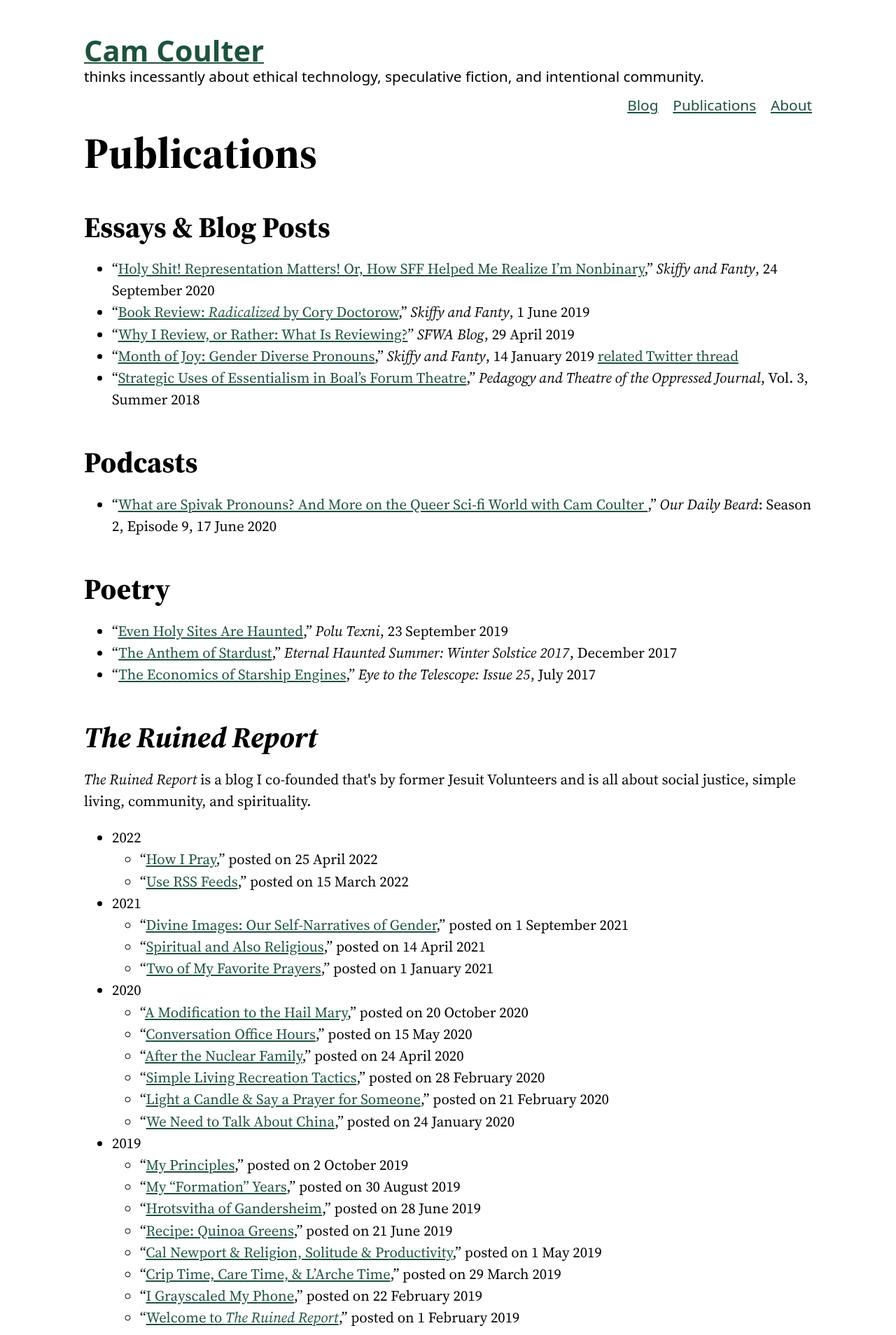
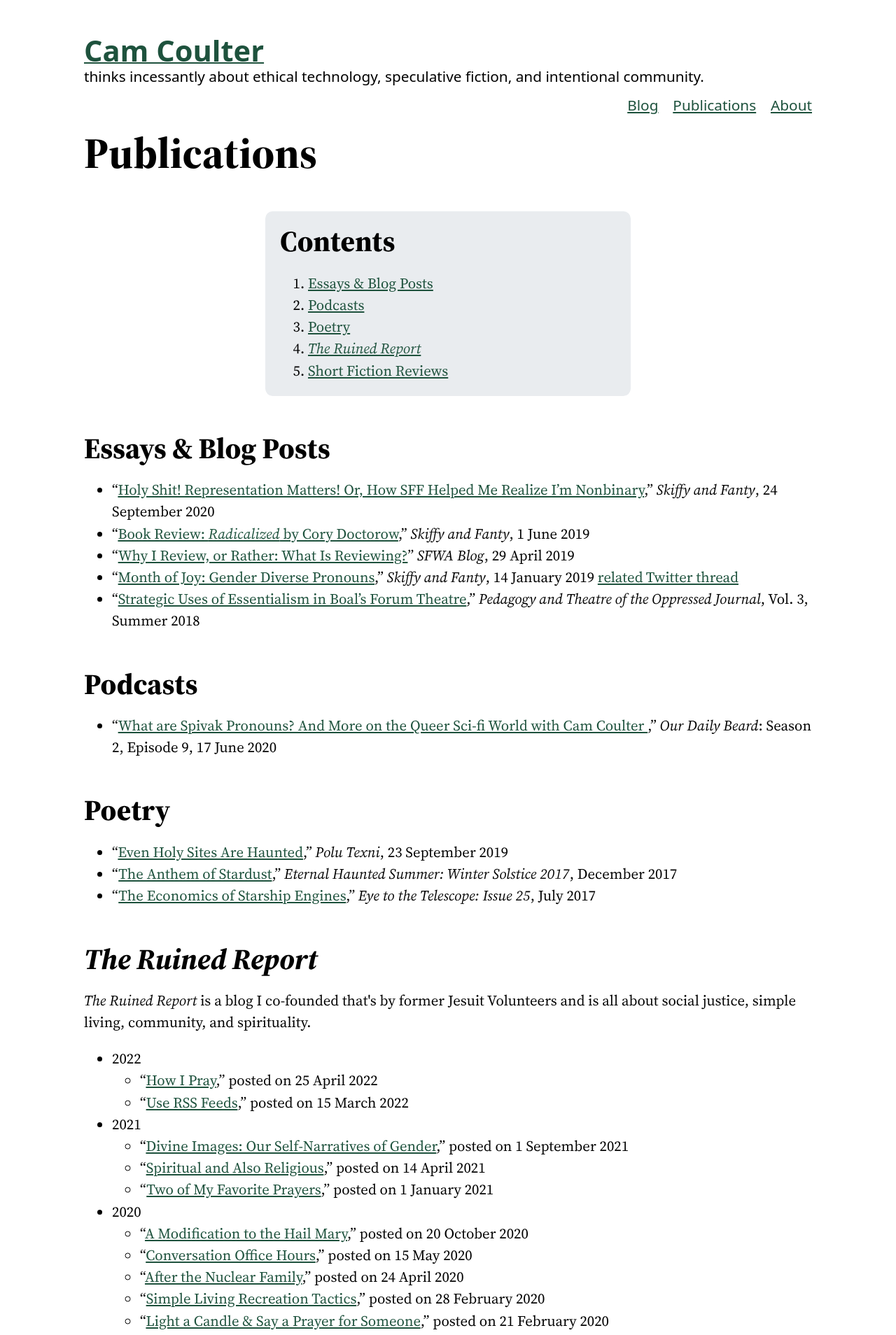
Before and after one commit to cncoulter/camcoulter.com, a Jekyll site: the page built from Publications.html, in a window 1280 px wide. Shown: the top 1908 px of the page at 70% size. Built offline with Jekyll 4.4.1, drawn with Linux system fonts in a browser that asks for light colours; some web fonts are replaced.

Commit message:
Update toc sections

```diff
--- a/Publications.html
+++ b/Publications.html
@@ -9,7 +9,18 @@ description: "Here's all my published essays, poetry, posts, and reviews."
 
 <h1>Publications</h1>
 
-<h2>Essays & Blog Posts</h2>
+<div class="toc">
+	<h2>Contents</h2>
+	<ol>
+		<li><a href="#essays-blog-posts">Essays & Blog Posts</a></li>
+		<li><a href="#podcasts">Podcasts</a></li>
+		<li><a href="#poetry">Poetry</a></li>
+		<li><a href="#the-ruined-report"><cite>The Ruined Report</cite></a></li>
+		<li><a href="#short-fiction-reviews">Short Fiction Reviews</a></li>
+	</ol>
+</div>
+
+<h2 id="essays-blog-posts">Essays & Blog Posts</h2>
 
 <ul>
 	<li>“<a href="https://skiffyandfanty.com/blogposts/holyshitrepresentationmatters/" class="font-weight-bold">Holy Shit! Representation Matters! Or, How SFF Helped Me Realize I’m Nonbinary</a>,” <cite>Skiffy and Fanty</cite>, 24 September 2020</li>
@@ -19,13 +30,13 @@ description: "Here's all my published essays, poetry, posts, and reviews."
 	<li>“<a href="https://scholarworks.uni.edu/ptoj/vol3/iss1/2/" class="font-weight-bold">Strategic Uses of Essentialism in Boal’s Forum Theatre</a>,” <cite>Pedagogy and Theatre of the Oppressed Journal</cite>, Vol. 3, Summer 2018</li>
 </ul>
 
-<h2>Podcasts</h2>
+<h2 id="podcasts">Podcasts</h2>
 
 <ul>
 	<li>“<a href="https://www.emilyrosewin.com/post/season-2-episode-9-what-are-spivak-pronouns-and-more-on-the-queer-sci-fi-world-with-cam-coulter" class="font-weight-bold">What are Spivak Pronouns? And More on the Queer Sci-fi World with Cam Coulter </a>,” <cite>Our Daily Beard</cite>: Season 2, Episode 9, 17 June 2020</li>
 </ul>
 
-<h2>Poetry</h2>
+<h2 id="poetry">Poetry</h2>
 
 <ul>
 	<li>“<a href="http://www.polutexni.com/?p=2424" class="font-weight-bold">Even Holy Sites Are Haunted</a>,” <cite>Polu Texni</cite>, 23 September 2019</li>
@@ -33,7 +44,7 @@ description: "Here's all my published essays, poetry, posts, and reviews."
 	<li>“<a href="http://eyetothetelescope.com/archives/025issue.html" class="font-weight-bold">The Economics of Starship Engines</a>,” <cite>Eye to the Telescope: Issue 25</cite>, July 2017</li>
 </ul>
 
-<h2><cite>The Ruined Report</cite></h2>
+<h2 id="the-ruined-report"><cite>The Ruined Report</cite></h2>
 
 <p><cite>The Ruined Report</cite> is a blog I co-founded that's by former Jesuit Volunteers and is all about social justice, simple living, community, and spirituality.</p>
 
@@ -75,7 +86,7 @@ description: "Here's all my published essays, poetry, posts, and reviews."
 	</li>
 </ul>
 
-<h2>Short Fiction Reviews</h2>
+<h2 id="short-fiction-reviews">Short Fiction Reviews</h2>
 
 <p><cite>Skiffy and Fanty</cite> is an Hugo-nominated podcast network and blog devoted to science fiction, fantasy, and horror. For my review column, I squee about and signal boost my favorite stories, and in particular, I try to spotlight stories by new writers and writers with marginalized identities.</p>
 
--- a/_sass/main.scss
+++ b/_sass/main.scss
@@ -474,7 +474,7 @@ figure.full-width img {
 	width: 100%;
 }
 
-.bi {
+.bi { // Bootstrap Icons
 	display: inline-block;
 	font-size: inherit;
 	height: 1em;
@@ -694,12 +694,24 @@ a.skip-nav:focus {
 	margin-bottom: 0;
 }
 
+.toc {
+	max-width: 30rem;
+	margin-inline: auto;
+	margin-block-start: calc(var(--ft-size-base) * 2.5);
+	margin-block-end: 1em;
+	padding: 1em;
+	background-color: var(--clr-bg-raised);
+	border-radius: var(--rounded);
+}
+.toc :first-child {
+	margin-top: 0;
+}
+.toc :last-child {
+	margin-bottom: 0;
+}
+
 .margin-block-2em {
 	margin-block: 2em;
-}
-
-.section-margin-top {
-	margin-block-start: calc(var(--ft-size-base) * 2.5);
 }
 
 /*
```
Also changed, not shown: About-This-Site.md (+7 -9 lines).
